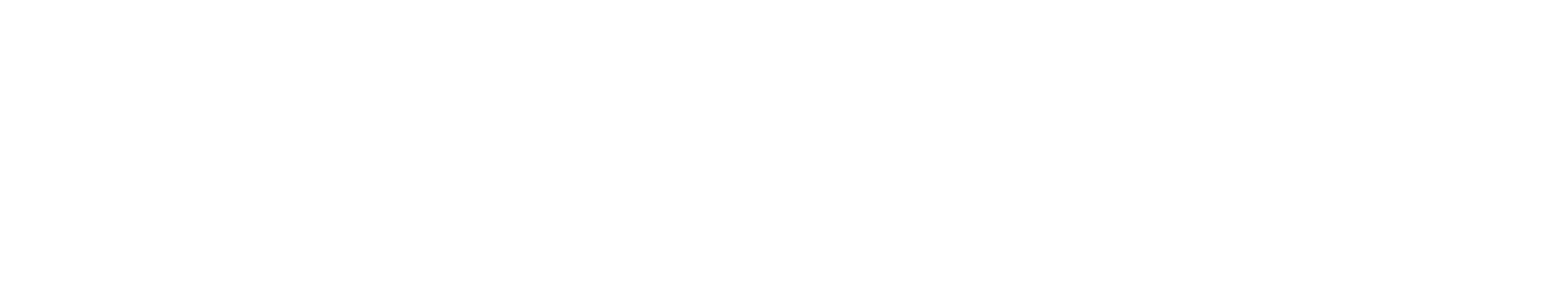
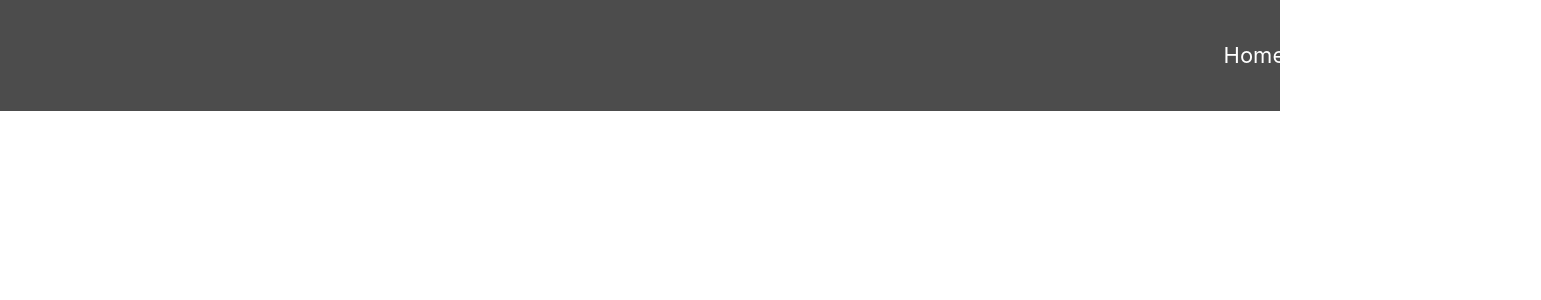
Before and after one commit to mateusb12/book_analysis_frontend, a React (Create React App) app: page /book_analysis_frontend/navbar in a window 1280 px wide. Shown: the top 300 px of the page, 1541 px wide, since content can reach past the window. Built offline with nearby package versions, Linux system fonts and the light colour scheme.

Commit message:
Update Project with React Bootstrap, React Router DOM, and Multilingual Support
- Added react-bootstrap and react-router-dom dependencies.
- Enhanced Contact component with language context and JSON data for multilingual support.
- Implemented NavBar component with CSS styling and navigation links.

```diff
--- a/src/components/NavBar.js
+++ b/src/components/NavBar.js
@@ -1,5 +1,6 @@
-import {Navbar} from "react-bootstrap";
-import {useEffect, useState} from "react";
+import '../css/NavBar.css';
+import { Container, Nav, Navbar } from "react-bootstrap";
+import { useEffect, useState } from "react";
 
 export const NavBar = () => {
     const [scrolled, setScrolled] = useState(false);
@@ -11,7 +12,7 @@ export const NavBar = () => {
             } else {
                 setScrolled(false);
             }
-        }
+        };
 
         window.addEventListener("scroll", onScroll);
 
@@ -20,6 +21,14 @@ export const NavBar = () => {
 
     return (
         <Navbar expand="md" className={scrolled ? "scrolled" : ""}>
+            <Container>
+                <Navbar.Brand href="#/">Toggle</Navbar.Brand>
+                <Navbar.Collapse id="navbar-side-buttons">
+                    <Navbar.Brand href="#/skills">Home</Navbar.Brand>
+                    <Navbar.Brand href="#/projects">Examples</Navbar.Brand>
+                    <Navbar.Brand href="#/connect">Try it out</Navbar.Brand>
+                </Navbar.Collapse>
+            </Container>
         </Navbar>
-    )
-}
+    );
+};
--- a/src/css/NavBar.css
+++ b/src/css/NavBar.css
@@ -0,0 +1,36 @@
+:root {
+    --navbar-bg: rgba(0, 0, 0, 0.7);
+    --navbar-text: white;
+    --hover-color: rgba(255, 255, 255, .9);
+    --font-size: 22px;
+    --card-margin: 1em;
+}
+
+.container{
+    display: flex;
+    justify-content: center;
+    align-items: center;
+    padding-left: 10rem;
+    gap: 75rem;
+    background-color: var(--navbar-bg);
+}
+
+.navbar-brand{
+    padding: 0.9rem 1rem;
+    text-decoration: none;
+    color: var(--navbar-text);
+    border: 2px solid transparent;
+    transition: border-color 0.3s ease;
+    font-size: var(--font-size);
+}
+
+.navbar-brand:hover {
+    border-color: var(--hover-color);
+}
+
+#navbar-side-buttons{
+    display: flex;
+    justify-content: start;
+    align-items: center;
+    gap: 1rem;
+}
```
Also changed, not shown: 1 other file (tests, documents, lock files or other folders).
